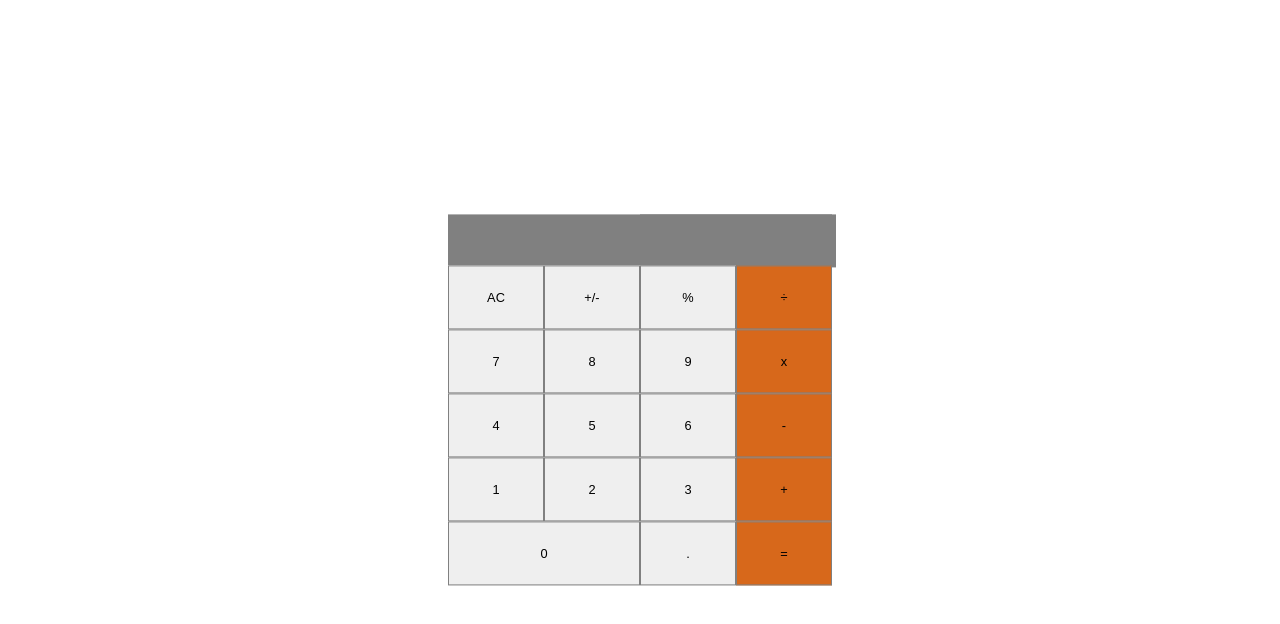
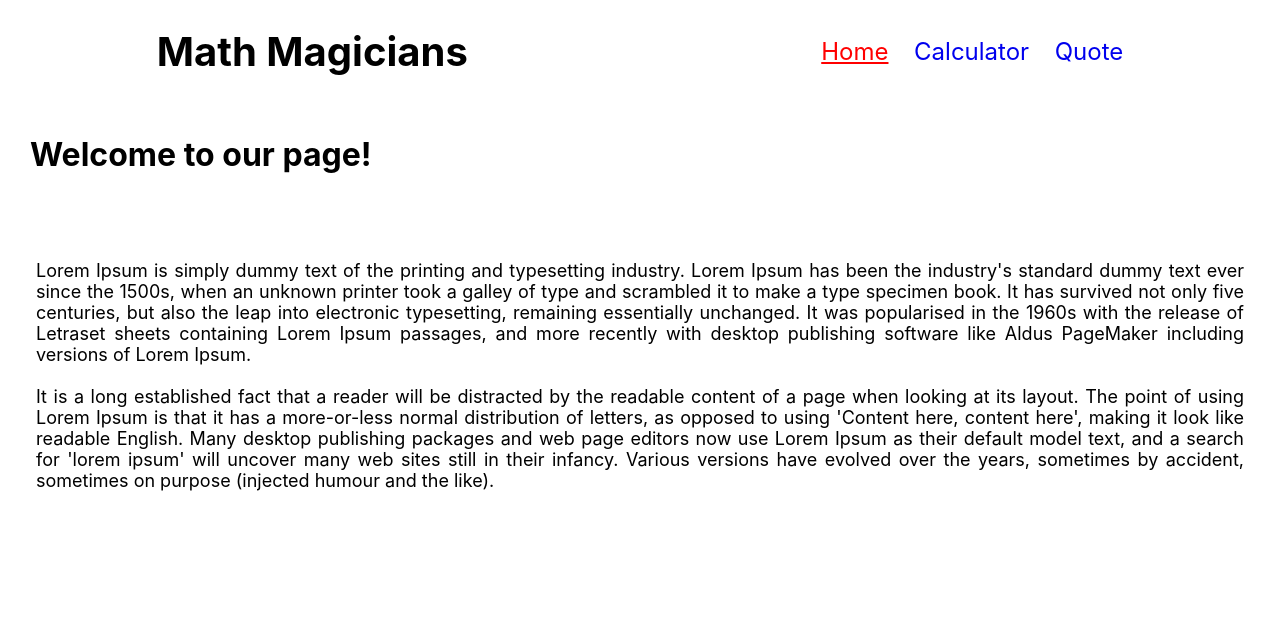
Before and after one commit to fasaldana/math-magicians, a React (Create React App) app: page / in a window 1280 px wide. Shown: the top 624 px of the page. Built offline with nearby package versions, Linux system fonts and the light colour scheme.

Commit message:
Added navbar and navigation

```diff
--- a/package.json
+++ b/package.json
@@ -10,6 +10,7 @@
     "prop-types": "^15.8.1",
     "react": "^18.0.0",
     "react-dom": "^18.0.0",
+    "react-router-dom": "^6.3.0",
     "react-scripts": "5.0.1",
     "web-vitals": "^2.1.4"
   },
--- a/src/App.css
+++ b/src/App.css
@@ -1,3 +1,32 @@
+* {
+  text-decoration: none;
+  list-style: none;
+}
+
+/* Navbar */
+.nav-container {
+  display: flex;
+  justify-content: space-around;
+  align-items: center;
+}
+
+.nav-container h1 {
+  font-size: 2.5rem;
+}
+
+.nav-container ul {
+  display: flex;
+  gap: 2vw;
+  font-size: 1.5rem;
+}
+
+.active {
+  color: red;
+  text-decoration: underline;
+}
+
+/* Navbar */
+
 .container {
   display: flex;
   flex-direction: column;
--- a/src/App.js
+++ b/src/App.js
@@ -1,13 +1,24 @@
 import { Component } from 'react';
-import Calculator from './components/Calculator';
+import { Routes, Route } from 'react-router-dom';
+import CalculatorPage from './components/pages/CalculatorPage';
+import Home from './components/pages/Home';
+import Navbar from './components/Navbar';
 import './App.css';
+import Quote from './components/pages/Quote';
+import NotFound from './components/pages/NotFound';
 
 // eslint-disable-next-line react/prefer-stateless-function
 class App extends Component {
   render() {
     return (
       <div className="App">
-        <Calculator />
+        <Navbar />
+        <Routes>
+          <Route exact path="/" element={<Home />} />
+          <Route path="/calculator" element={<CalculatorPage />} />
+          <Route path="/quote" element={<Quote />} />
+          <Route path="*" element={<NotFound />} />
+        </Routes>
       </div>
     );
   }
--- /dev/null
+++ b/src/components/Navbar.js
@@ -0,0 +1,22 @@
+import { NavLink } from 'react-router-dom';
+
+export default function Navbar() {
+  return (
+    <div className="nav-container">
+      <h1>Math Magicians</h1>
+      <ul>
+        <li>
+          <NavLink className={({ isActive }) => (isActive ? 'active' : '')} to="/">
+            Home
+          </NavLink>
+        </li>
+        <li>
+          <NavLink to="/calculator">Calculator</NavLink>
+        </li>
+        <li>
+          <NavLink to="/quote">Quote</NavLink>
+        </li>
+      </ul>
+    </div>
+  );
+}
--- /dev/null
+++ b/src/components/pages/CalculatorPage.js
@@ -0,0 +1,11 @@
+import React from 'react';
+import Calculator from '../Calculator';
+
+export default function CalculatorPage() {
+  return (
+    <div className="calculator-page">
+      <h3>Let&apos;s do some Math</h3>
+      <Calculator />
+    </div>
+  );
+}
--- /dev/null
+++ b/src/components/pages/Home.js
@@ -0,0 +1,25 @@
+const Home = () => (
+  <div className="home-page">
+    <h3>Welcome to our page!</h3>
+    <p>
+      Lorem Ipsum is simply dummy text of the printing and typesetting industry. Lorem Ipsum has
+      been the industry&apos;s standard dummy text ever since the 1500s, when an unknown printer
+      took a galley of type and scrambled it to make a type specimen book. It has survived not only
+      five centuries, but also the leap into electronic typesetting, remaining essentially
+      unchanged. It was popularised in the 1960s with the release of Letraset sheets containing
+      Lorem Ipsum passages, and more recently with desktop publishing software like Aldus PageMaker
+      including versions of Lorem Ipsum.
+      <br />
+      <br />
+      It is a long established fact that a reader will be distracted by the readable content of a
+      page when looking at its layout. The point of using Lorem Ipsum is that it has a more-or-less
+      normal distribution of letters, as opposed to using &apos;Content here, content here&apos;,
+      making it look like readable English. Many desktop publishing packages and web page editors
+      now use Lorem Ipsum as their default model text, and a search for &apos;lorem ipsum&apos; will
+      uncover many web sites still in their infancy. Various versions have evolved over the years,
+      sometimes by accident, sometimes on purpose (injected humour and the like).
+    </p>
+  </div>
+);
+
+export default Home;
--- /dev/null
+++ b/src/components/pages/NotFound.js
@@ -0,0 +1,3 @@
+export default function NotFound() {
+  return <div>NotFound</div>;
+}
--- /dev/null
+++ b/src/components/pages/Pages.css
@@ -0,0 +1,45 @@
+/* Home page */
+
+.home-page {
+  display: flex;
+  flex-direction: column;
+}
+
+.home-page h3 {
+  font-size: 2rem;
+  padding-left: 30px;
+}
+
+.home-page p {
+  font-size: large;
+  padding: 2em;
+  text-align: justify;
+}
+
+/* Home page */
+
+/* Calculator */
+
+.calculator-page {
+  display: flex;
+}
+
+.calculator-page h3 {
+  font-size: 1.6em;
+  padding: 2em;
+  text-align: justify;
+}
+
+/* Calculator */
+
+/* Quote */
+
+.quote-page p {
+  margin: auto;
+  padding: 3rem;
+  font-size: 2vw;
+  align-items: center;
+  text-align: justify;
+}
+
+/* Quote */
--- /dev/null
+++ b/src/components/pages/Quote.js
@@ -0,0 +1,10 @@
+export default function Quote() {
+  return (
+    <div className="quote-page">
+      <p>
+        Mathematics is not about numbers, equations, computations or algorithms: it is about
+        understanding. -William Paul Thurston
+      </p>
+    </div>
+  );
+}
--- a/src/index.js
+++ b/src/index.js
@@ -1,13 +1,17 @@
 import React from 'react';
 import ReactDOM from 'react-dom/client';
+import { BrowserRouter } from 'react-router-dom';
 import './index.css';
+import './components/pages/Pages.css';
 import App from './App';
 import reportWebVitals from './reportWebVitals';
 
 const root = ReactDOM.createRoot(document.getElementById('root'));
 root.render(
   <React.StrictMode>
-    <App />
+    <BrowserRouter>
+      <App />
+    </BrowserRouter>
   </React.StrictMode>,
 );
 
```
Also changed, not shown: 1 other file (tests, documents, lock files or other folders).
